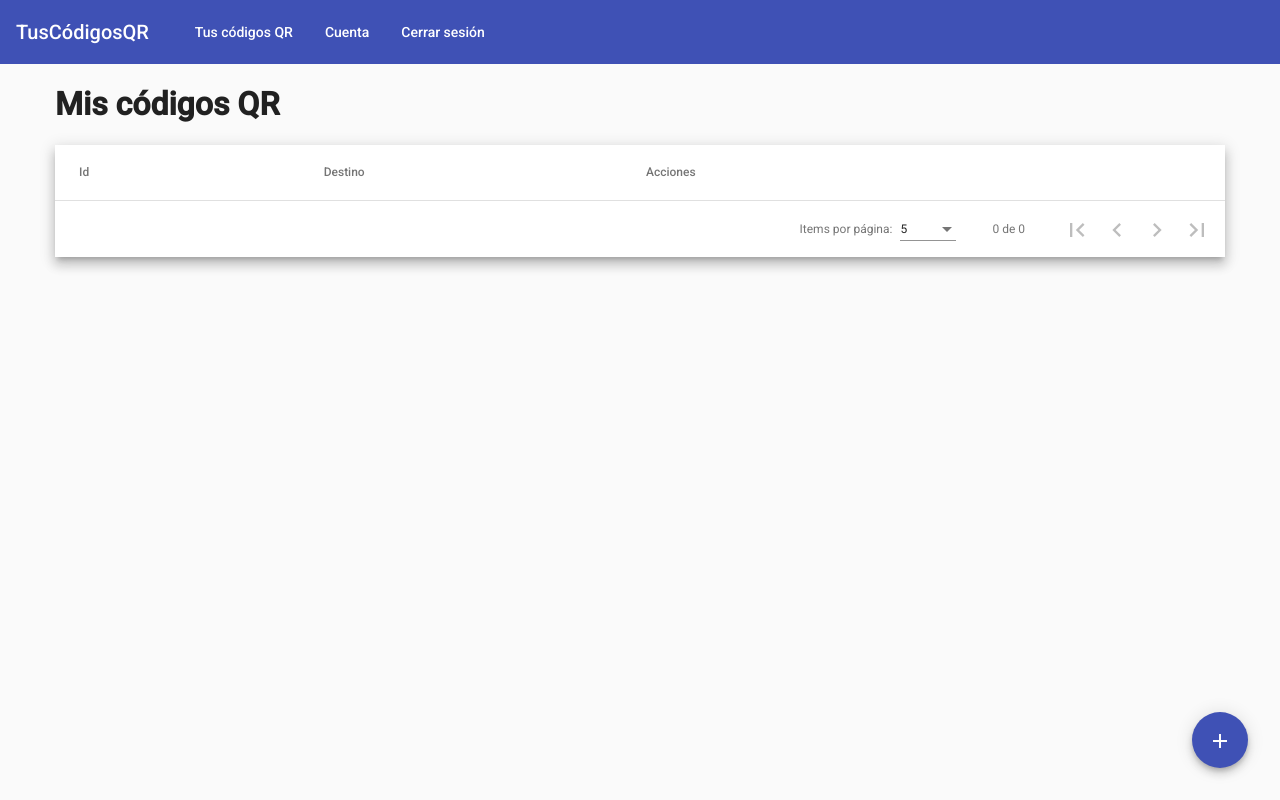
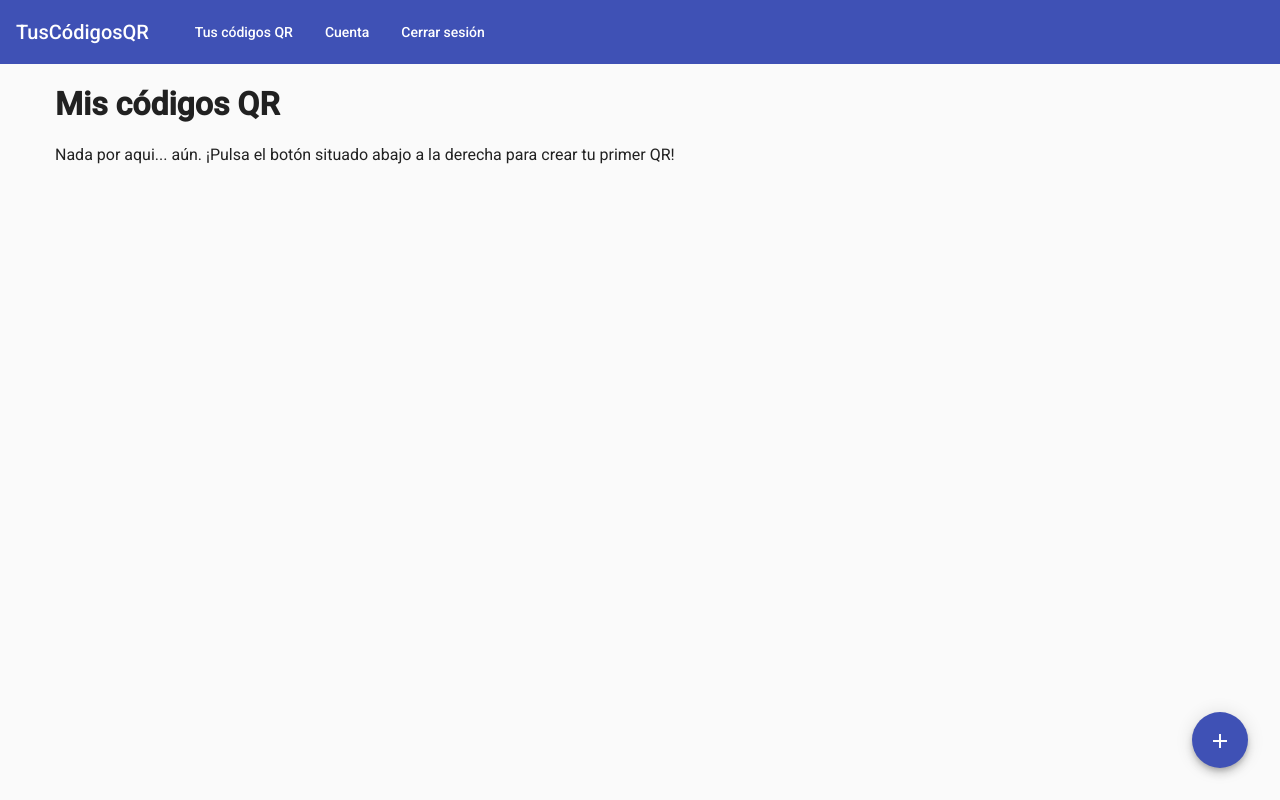
Before and after one commit to mesacarlos/QRServer-web, an Angular app: page /qrcodes in a window 1280 px wide. Built offline with nearby package versions, Linux system fonts and the light colour scheme; no server answers; sample sign-in values are in the browser's storage.

Commit message:
No QRs created yet message added

```diff
--- a/src/app/app.module.ts
+++ b/src/app/app.module.ts
@@ -54,6 +54,7 @@ import { SlicePipe } from '@angular/common';
 import { QrCodesListOptionsComponent } from './qr-codes-list-options/qr-codes-list-options.component';
 import { MatBottomSheet, MatBottomSheetModule, MatBottomSheetRef } from '@angular/material/bottom-sheet';
 import { QrCodesEditComponent } from './qr-codes-edit/qr-codes-edit.component';
+import {ClipboardModule} from '@angular/cdk/clipboard';
 
 @NgModule({
 	declarations: [
@@ -110,6 +111,7 @@ import { QrCodesEditComponent } from './qr-codes-edit/qr-codes-edit.component';
 		MatPaginatorModule,
 		MatBottomSheetModule,
 		FlexLayoutModule,
+		ClipboardModule
 	],
 	providers: [
 		LoggedInGuard,
--- a/src/app/qr-codes-list/qr-codes-list.component.html
+++ b/src/app/qr-codes-list/qr-codes-list.component.html
@@ -1,5 +1,5 @@
 <h1>Mis códigos QR</h1>
-<div class="mat-elevation-z8 containerTable">
+<div class="mat-elevation-z8 containerTable" [hidden]="resultsLength == 0">
     <table mat-table [dataSource]="dataSource" multiTemplateDataRows class="containerTable">
 
         <!-- Id Column -->
@@ -20,10 +20,10 @@
         <ng-container matColumnDef="actions">
             <th mat-header-cell *matHeaderCellDef> Acciones </th>
             <td mat-cell *matCellDef="let element">
-                <button mat-icon-button color="primary" aria-label="Ir al enlace" fxShow="true" fxHide.lt-md="true">
-					<mat-icon>launch</mat-icon>
-				</button>
-                <button mat-icon-button color="primary" aria-label="Copiar enlace corto" matTooltip="Copiar al portapapeles" fxShow="true" fxHide.lt-md="true" [cdkCopyToClipboard]="env.SHORTED_QR_URL + '/' + element.id">
+                <a mat-icon-button color="primary" aria-label="Ir al enlace" [href]="env.SHORTED_QR_URL + '/' + element.id" target="_blank" fxShow="true" fxHide.lt-md="true">
+                    <mat-icon>launch</mat-icon>
+                </a>
+                <button mat-icon-button color="primary" aria-label="Copiar enlace corto" matTooltip="Copiar al portapapeles" fxShow="true" fxHide.lt-md="true" [cdkCopyToClipboard]="env.SHORTED_QR_URL + '/' + element.id" (click)="stopPropagation($event)">
 					<mat-icon>content_copy</mat-icon>
 				</button>
                 <button mat-icon-button color="primary" aria-label="Descargar" matTooltip="Descargar PNG" fxShow="true" fxHide.lt-md="true">
@@ -63,6 +63,9 @@
     </table>
     <mat-paginator [length]="resultsLength" [pageSizeOptions]="[5, 10, 20, 50]" showFirstLastButtons></mat-paginator>
 </div>
+<div [hidden]="resultsLength != 0">
+    <p>Nada por aqui... aún. ¡Pulsa el botón situado abajo a la derecha para crear tu primer QR!</p>
+</div>
 <div class="floatingBtn">
     <button mat-fab color="primary" aria-label="Add new QR Code" matTooltip="Añadir nuevo QR" [matTooltipPosition]="'before'" (click)="openAddDialog()">
 		<mat-icon>add</mat-icon>
--- a/src/app/qr-codes-list/qr-codes-list.component.ts
+++ b/src/app/qr-codes-list/qr-codes-list.component.ts
@@ -144,4 +144,10 @@ export class QrCodesListComponent implements AfterViewInit {
 		event.stopPropagation();
 	}
 
+	stopPropagation(event) {
+		event.stopPropagation();
+	}
+
+
+
 }
```
